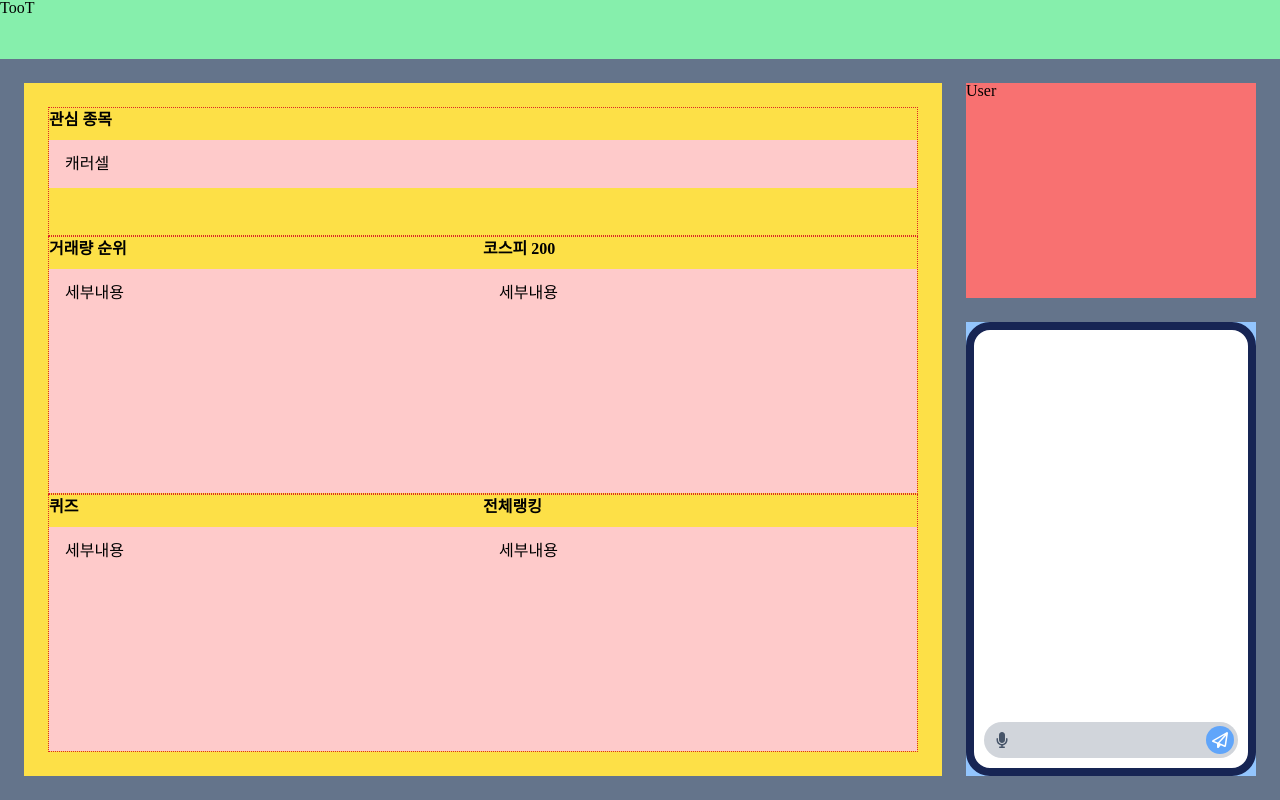
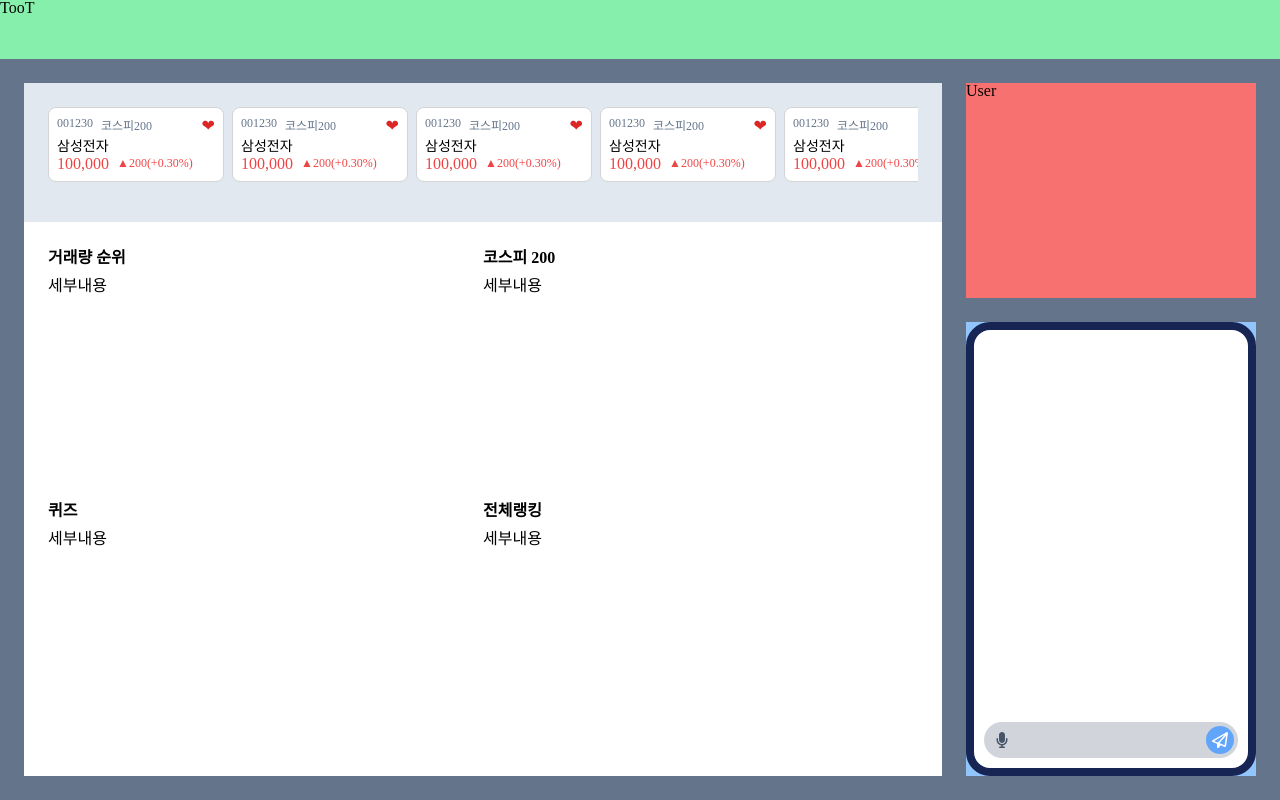
Before and after one commit to real-final/TooT, a React (Create React App) app in the folder frontend/: page / in a window 1280 px wide. Built offline with nearby package versions, Linux system fonts and the light colour scheme.

Commit message:
Add: 카드 캐러셀 구현

```diff
--- /dev/null
+++ b/frontend/src/common/card/StockCard.tsx
@@ -0,0 +1,48 @@
+import { ReactNode } from "react";
+
+const StockCard = () => {
+  return (
+    <div className="w-[184px] h-fit pr-2">
+      <Card>
+        <CardContent>
+          <div className="flex justify-between">
+            <div className="flex">
+              <p className="text-xs text-slate-500 mr-2">001230</p>
+              <p className="text-xs text-slate-500">코스피200</p>
+            </div>
+            <div>
+              <div className="text-red-600">❤</div>
+            </div>
+          </div>
+          <div>
+            <h2 className="text-sm font-medium">삼성전자</h2>
+          </div>
+          <div className="flex items-center">
+            <p className="text-base mr-2 text-red-500">100,000</p>
+            <p className="text-xs text-center text-red-500">▲200(+0.30%)</p>
+          </div>
+        </CardContent>
+      </Card>
+    </div>
+  );
+};
+
+export default StockCard;
+
+interface BAaProps {
+  children: ReactNode;
+  className?: string;
+}
+
+const Card = (props: BAaProps) => {
+  const { children, className } = props;
+  const combinedClassName =
+    "w-44 h-17 p-2 bg-white border border-solid rounded-lg border-neutral-300 " +
+    (className || "");
+  return <div className={combinedClassName}>{children}</div>;
+};
+
+const CardContent = (props: BAaProps) => {
+  const { children } = props;
+  return <div className="h-full flex flex-col justify-between">{children}</div>;
+};
--- /dev/null
+++ b/frontend/src/common/carousel/CardCarousel.tsx
@@ -0,0 +1,20 @@
+import AliceCarousel from "react-alice-carousel";
+import "react-alice-carousel/lib/alice-carousel.css";
+
+interface CardCarouselProps {
+  items: React.ReactNode[];
+}
+
+const CardCarousel = ({ items }: CardCarouselProps) => {
+  return (
+    <AliceCarousel
+      autoWidth
+      mouseTracking
+      disableDotsControls
+      disableButtonsControls
+      items={items}
+    />
+  );
+};
+
+export default CardCarousel;
--- a/frontend/src/components/container/MainContainer.tsx
+++ b/frontend/src/components/container/MainContainer.tsx
@@ -2,7 +2,7 @@ import Routers from "../../Routers";
 
 const MainContainer = () => {
   return (
-    <div className="col-span-3 row-span-3 bg-yellow-300">
+    <div className="col-span-3 row-span-3 bg-white">
       <Routers />
     </div>
   );
--- a/frontend/src/components/main/Home.tsx
+++ b/frontend/src/components/main/Home.tsx
@@ -1,16 +1,22 @@
 import { ReactNode } from "react";
+import StockCard from "../../common/card/StockCard";
+import CardCarousel from "../../common/carousel/CardCarousel";
 
 const Home = () => {
+  let items = Array(10).fill(<StockCard />);
+
   return (
-    <div className="h-full p-6">
-      <div className="h-1/5 border border-dotted border-red-600">
+    <div className="h-full">
+      <div className="h-1/5 flex p-6 items-start bg-slate-200">
         <Container>
-          <Title>관심 종목</Title>
-          <Content>캐러셀</Content>
+          {/* <Title>관심 종목</Title> */}
+          <Content className="flex">
+            <CardCarousel items={items} />
+          </Content>
         </Container>
       </div>
-      <div className="w-full h-2/5 flex border border-dotted border-red-600">
-        <Container>
+      <div className="h-2/5 flex px-6 pt-6">
+        <Container className="pr-2">
           <Title>거래량 순위</Title>
           <Content>세부내용</Content>
         </Container>
@@ -19,7 +25,7 @@ const Home = () => {
           <Content>세부내용</Content>
         </Container>
       </div>
-      <div className="h-2/5 flex border border-dotted border-red-600">
+      <div className="h-2/5 flex px-6 pb-6">
         <Container>
           <Title>퀴즈</Title>
           <Content>세부내용</Content>
@@ -42,7 +48,7 @@ interface BAaProps {
 
 const Container = (props: BAaProps) => {
   const { children } = props;
-  return <div className="flex flex-col flex-1">{children}</div>;
+  return <div className="flex flex-col flex-1 overflow-hidden">{children}</div>;
 };
 
 const Title = (props: BAaProps) => {
@@ -51,6 +57,7 @@ const Title = (props: BAaProps) => {
 };
 
 const Content = (props: BAaProps) => {
-  const { children } = props;
-  return <div className="p-4 bg-red-200 flex-grow">{children}</div>;
+  const { children, className } = props;
+  const combinedClassName = "flex-grow " + (className || "");
+  return <div className={combinedClassName}>{children}</div>;
 };
```
Also changed, not shown: frontend/package.json (+8 -0 lines), 1 other file (tests, documents, lock files or other folders).
